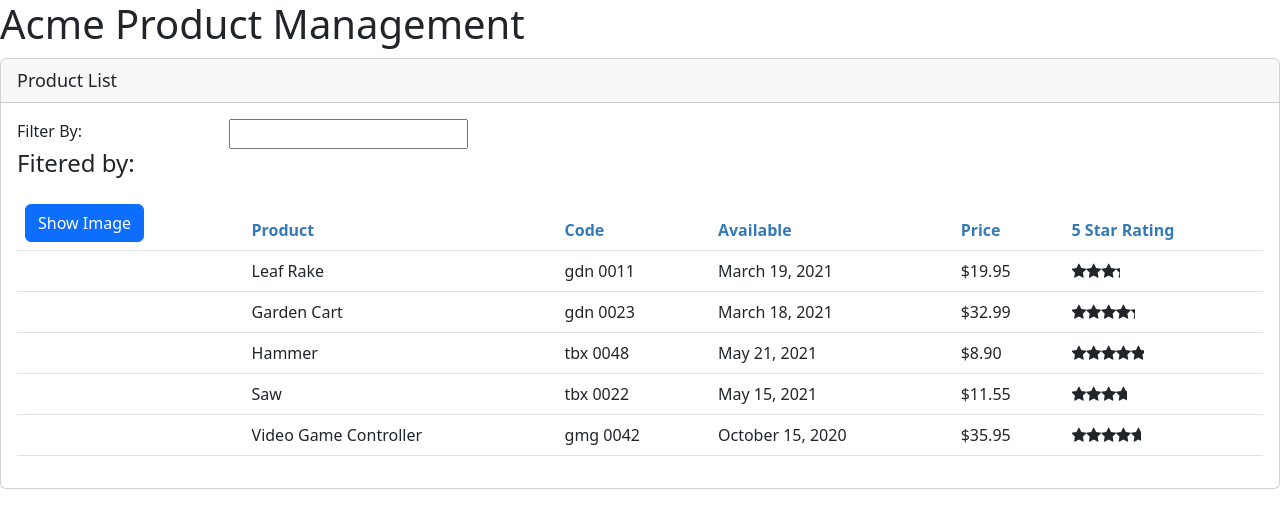
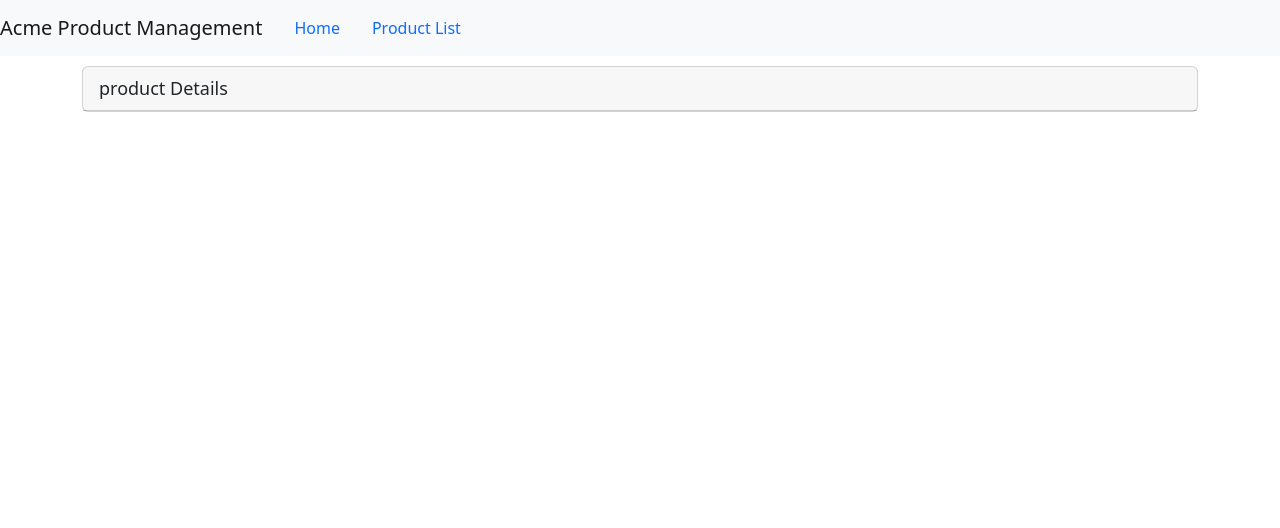
Before and after one commit to Soumyak1303/APM, an Angular app: page /products/1 in a window 1280 px wide. Shown: the top 528 px of the page. Built offline with nearby package versions, Linux system fonts and the light colour scheme.

Commit message:
simple routing

```diff
--- a/src/app/app.component.ts
+++ b/src/app/app.component.ts
@@ -1,15 +1,20 @@
-import { Component } from "@angular/core";
+import { Component } from '@angular/core';
 
 @Component({
-  selector:'pm-root',
+  selector: 'pm-root',
   template: `
-  <div>
-    <h1>{{pageTitle}}</h1>
-    <pm-products></pm-products>
-  <div>
-  `
+    <nav class="navbar navbar-expand navbar-light bg-light">
+      <a class="navbar-brand">{{ pageTitle }}</a>
+      <ul class="nav nav-pills">
+        <li><a class="nav-link" routerLink="/welcome">Home</a></li>
+        <li><a class="nav-link" routerLink="/products">Product List</a></li>
+      </ul>
+    </nav>
+    <div class="container">
+      <router-outlet></router-outlet>
+    </div>
+  `,
 })
-
-export class AppComponent{
-  pageTitle : string = 'Acme Product Management';
+export class AppComponent {
+  pageTitle: string = 'Acme Product Management';
 }
--- /dev/null
+++ b/src/app/products/product-detail.component.html
@@ -0,0 +1,5 @@
+<div class="card">
+    <div class="card-header" >
+        {{pageTitle}}
+    </div>
+</div>
--- /dev/null
+++ b/src/app/products/product-detail.component.ts
@@ -0,0 +1,13 @@
+import { Component, OnInit } from '@angular/core';
+
+@Component({
+  //selector: 'pm-product-detail',
+  templateUrl: './product-detail.component.html',
+  styleUrls: ['./product-detail.component.css'],
+})
+export class ProductDetailComponent implements OnInit {
+  pageTitle: string = 'product Details';
+  constructor() {}
+
+  ngOnInit(): void {}
+}
--- a/src/app/products/product-list.component.ts
+++ b/src/app/products/product-list.component.ts
@@ -4,7 +4,7 @@
 import { IProduct } from './products';
 
 @Component({
-  selector: 'pm-products',
+ // selector: 'pm-products',
   templateUrl: './product-list.component.html',
   styleUrls: ['./product-list.component.css'],
 })
```
Also changed, not shown: src/app/app.module.ts (+15 -3 lines), src/app/products/product-detail.component.css (added), 1 other file (tests, documents, lock files or other folders).
